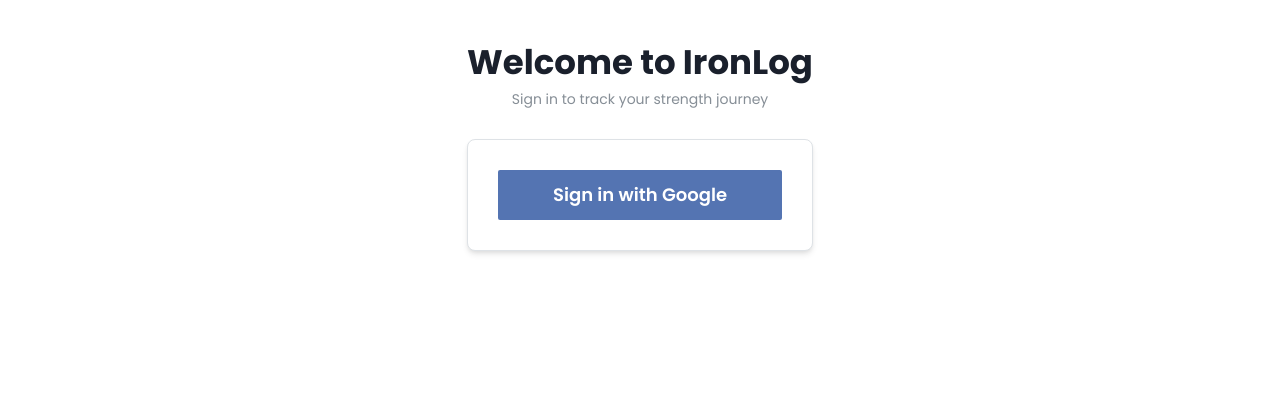
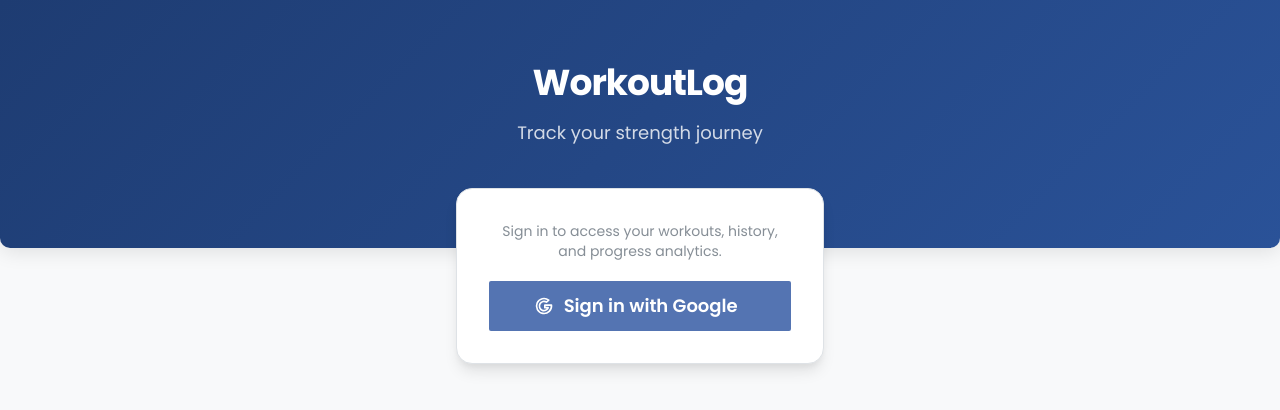
Before and after one commit to Jojjeboy/workout-log, a React (Vite) app: page /login in a window 1280 px wide. Shown: the top 410 px of the page. Built offline with nearby package versions, Linux system fonts and the light colour scheme; no server answers.

Commit message:
Login route

```diff
--- a/src/features/auth/LoginPage.tsx
+++ b/src/features/auth/LoginPage.tsx
@@ -1,5 +1,6 @@
-import { Button, Container, Paper, Title, Text, Center } from '@mantine/core';
+import { Button, Container, Paper, Title, Text, Center, Box, Stack } from '@mantine/core';
 import { useNavigate } from 'react-router-dom';
+import { IconBrandGoogle } from '@tabler/icons-react';
 import { authService } from '../../services/authService';
 
 export function LoginPage() {
@@ -15,21 +16,45 @@ export function LoginPage() {
     };
 
     return (
-        <Container size={420} my={40}>
-            <Title ta="center" className="font-sans">
-                Welcome to IronLog
+        <Box bg="#f8f9fa" style={{ minHeight: '100vh', display: 'flex', flexDirection: 'column' }}>
+            {/* Banking App Header - Extended for Login */}
+            <div style={{
+                background: 'linear-gradient(135deg, #1e3c72 0%, #2a5298 100%)',
+                padding: '60px 20px 100px', // Deep header
+                color: 'white',
+                borderBottomLeftRadius: '10px',
+                borderBottomRightRadius: '10px',
+                boxShadow: '0 4px 20px rgba(0,0,0,0.1)',
+                textAlign: 'center'
+            }}>
+                <Title order={1} style={{ fontSize: '36px', fontWeight: 700, letterSpacing: '-1px' }}>
+                    WorkoutLog
                 </Title>
-            <Text c="dimmed" size="sm" ta="center" mt={5}>
-                Sign in to track your strength journey
+                <Text c="white" style={{ opacity: 0.8 }} size="lg" mt="sm">
+                    Track your strength journey
+                </Text>
+            </div>
+
+            <Container size="xs" px="md" style={{ marginTop: '-60px', width: '100%', maxWidth: '400px' }}>
+                <Paper radius="lg" shadow="lg" p="xl" bg="white" withBorder>
+                    <Stack gap="lg">
+                        <Text ta="center" c="dimmed" size="sm">
+                            Sign in to access your workouts, history, and progress analytics.
                         </Text>
 
-            <Paper withBorder shadow="md" p={30} mt={30} radius="md">
-                <Center>
-                    <Button onClick={handleLogin} size="lg" fullWidth>
+                        <Button
+                            onClick={handleLogin}
+                            size="lg"
+                            fullWidth
+                            color="darkBlue"
+                            radius="xs"
+                            leftSection={<IconBrandGoogle size={20} />}
+                        >
                             Sign in with Google
                         </Button>
-                </Center>
+                    </Stack>
                 </Paper>
             </Container>
+        </Box>
     );
 }
```
Lines whose indentation alone changed are shown as unchanged.
